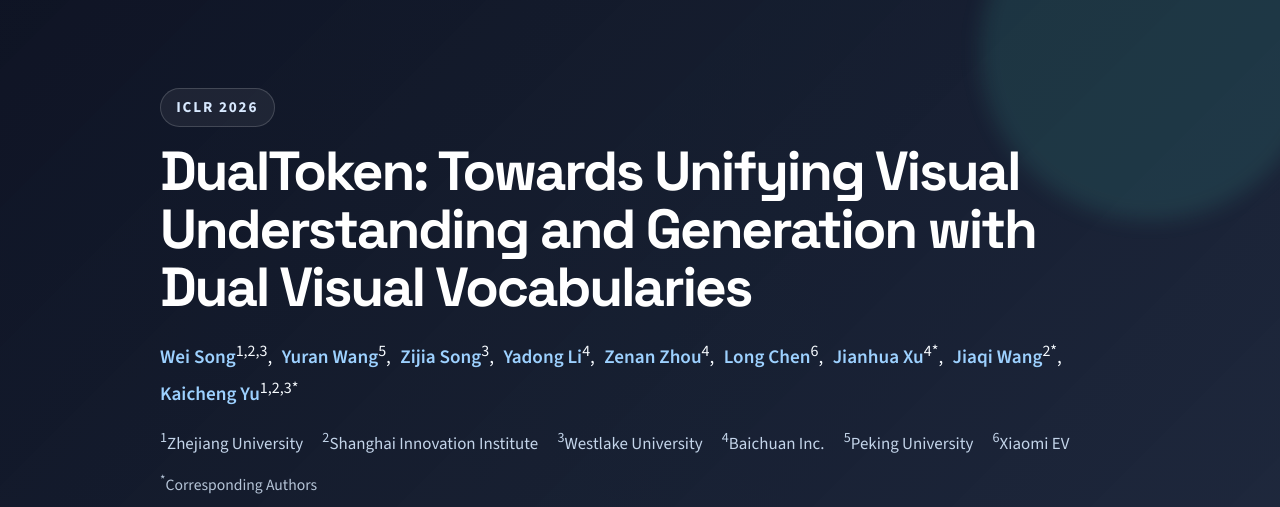
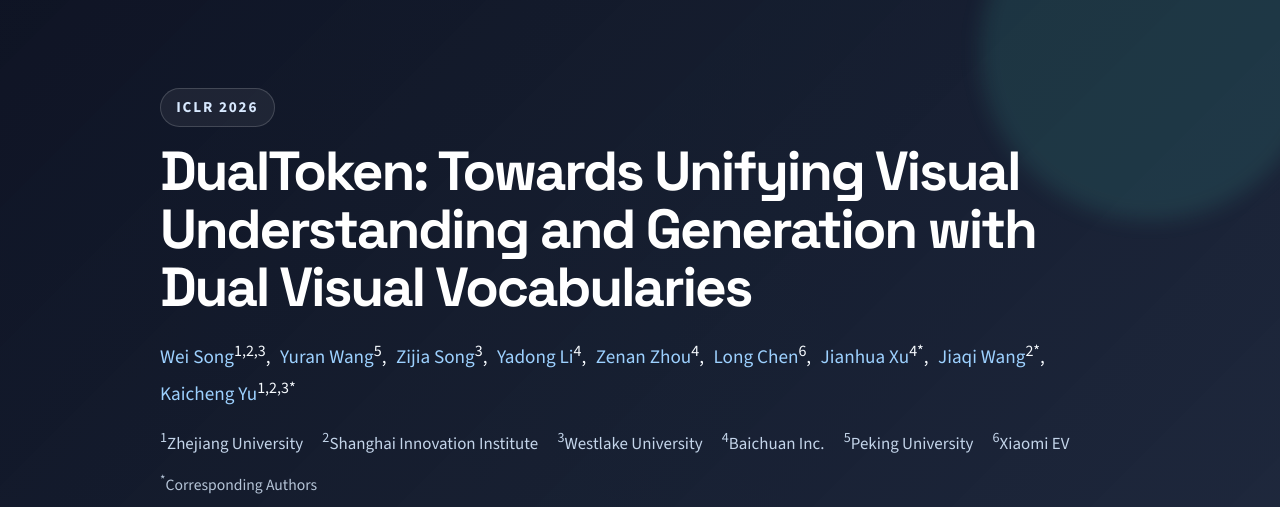
Before and after one commit to songweii/dualtoken-project-page, a plain HTML site: page index.html in a window 1280 px wide. Shown: the top 507 px of the page. Drawn offline with nearby package versions, Linux system fonts and the light colour scheme; some icons are missing.

Commit message:
authors font-weight

```diff
--- a/static/css/index.css
+++ b/static/css/index.css
@@ -111,7 +111,6 @@ a {
 .publication-title {
   margin: 1rem 0 1.25rem !important;
   font-size: clamp(2.2rem, 4.3vw, 3.7rem) !important;
-  /* line-height: 1.02 !important; */
   line-height: 1.05 !important;
   letter-spacing: -0.04em;
   color: #ffffff !important;
@@ -126,7 +125,7 @@ a {
 .publication-authors a {
   color: #9dd1ff;
   text-decoration: none;
-  font-weight: 600;
+  font-weight: 500;
   transition: color var(--transition);
 }
 
```
